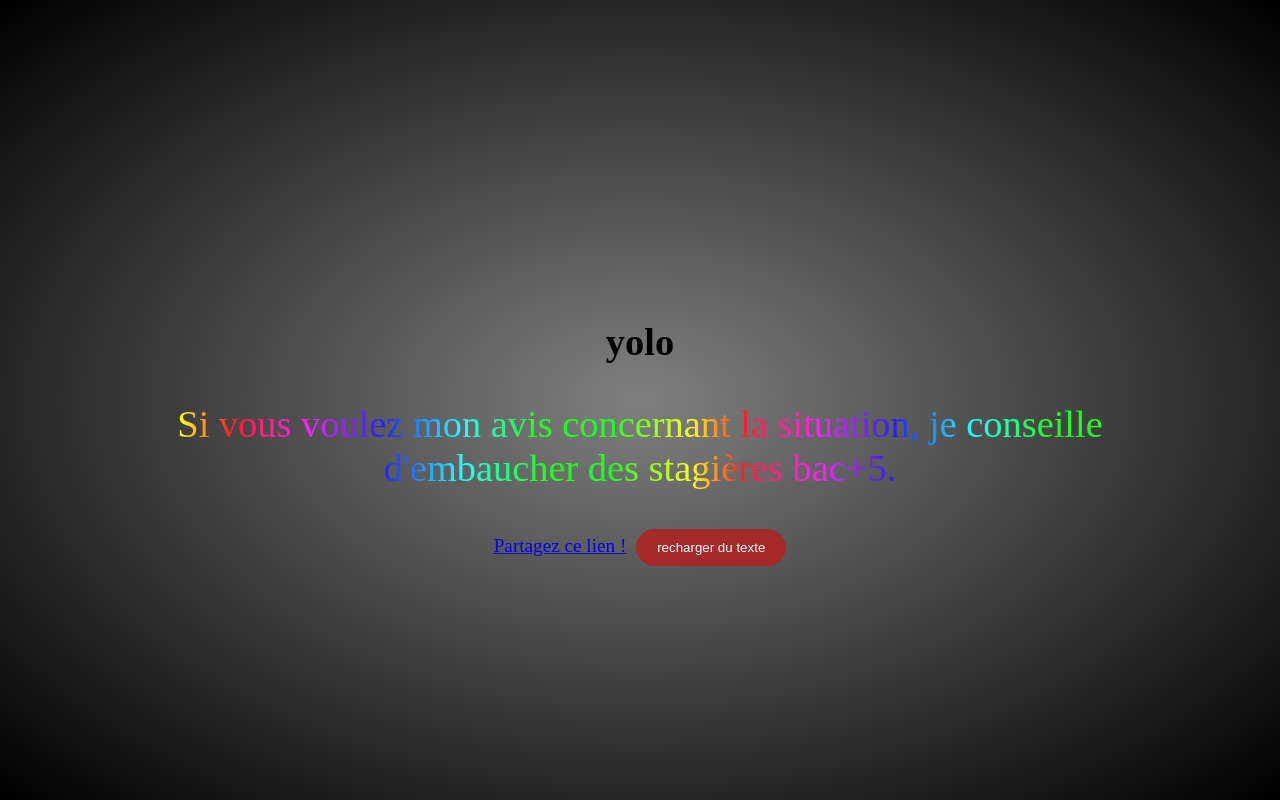
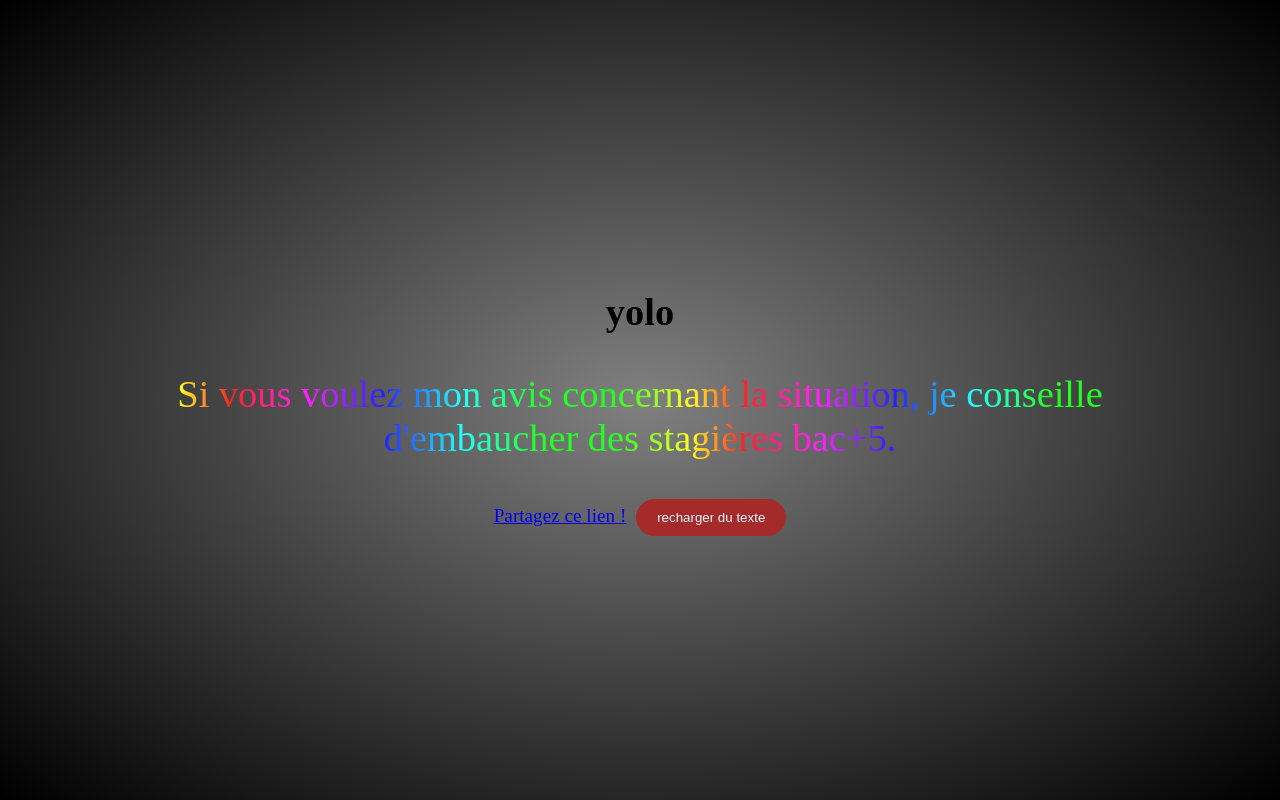
Before and after one commit to Simon-Lanos/pypotronc, a Django app: page /generator/text in a window 1280 px wide. Run offline with Django 3.2, Linux system fonts and the light colour scheme.

Commit message:
design(): fix le vertical-align du body

```diff
--- a/generator/templates/default.html
+++ b/generator/templates/default.html
@@ -7,13 +7,15 @@
             background-image: radial-gradient(grey, black);
             background-size: 100% 100%;
             background-attachment: fixed;
+            height: 100vh;
+            display: flex;
+            align-items: center;
         }
         body {
             color: black;
             margin: auto;
             width: 80%;
             text-align: center;
-            margin-top: 40vh;
             font-size: 1.2em;
         }
         button {
```
